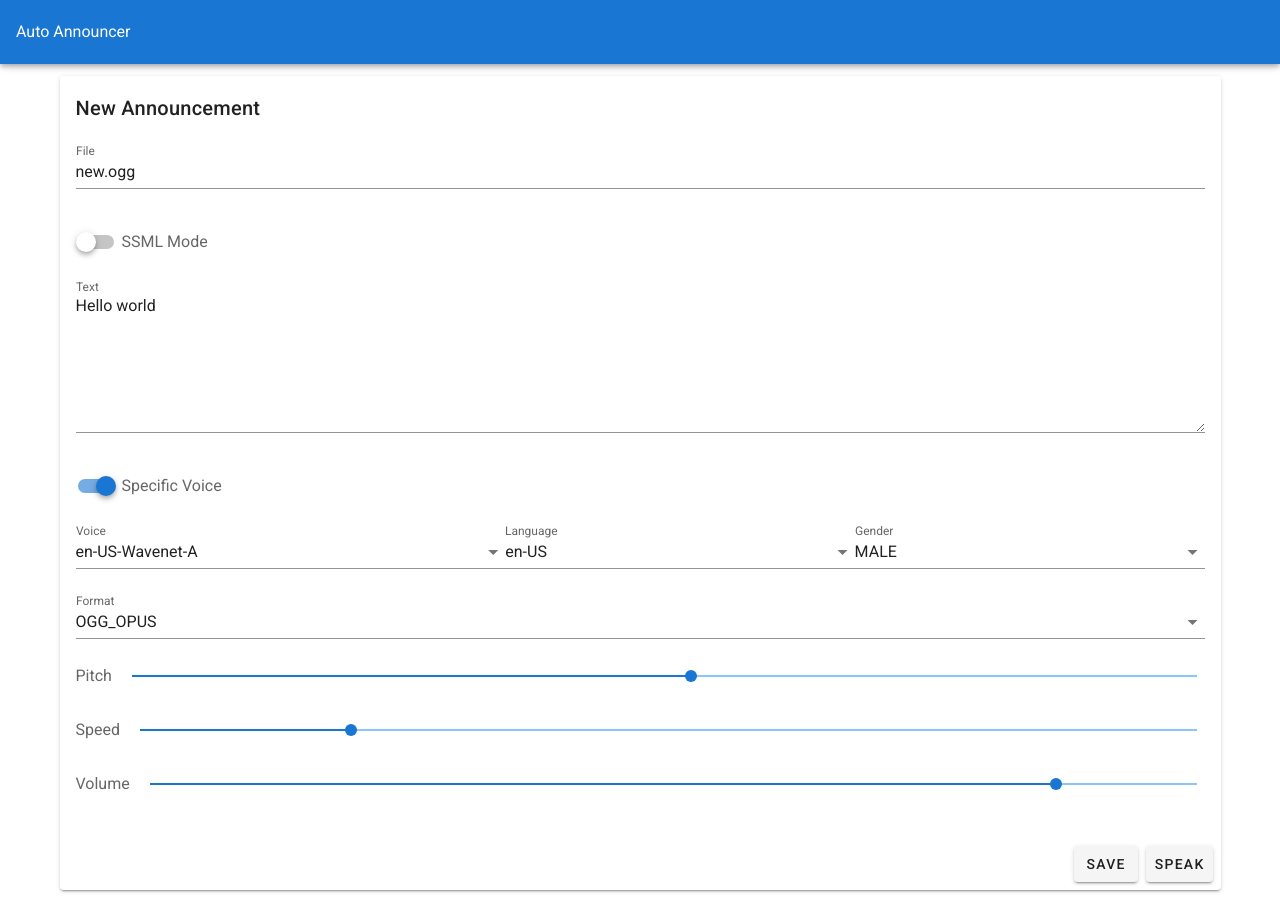
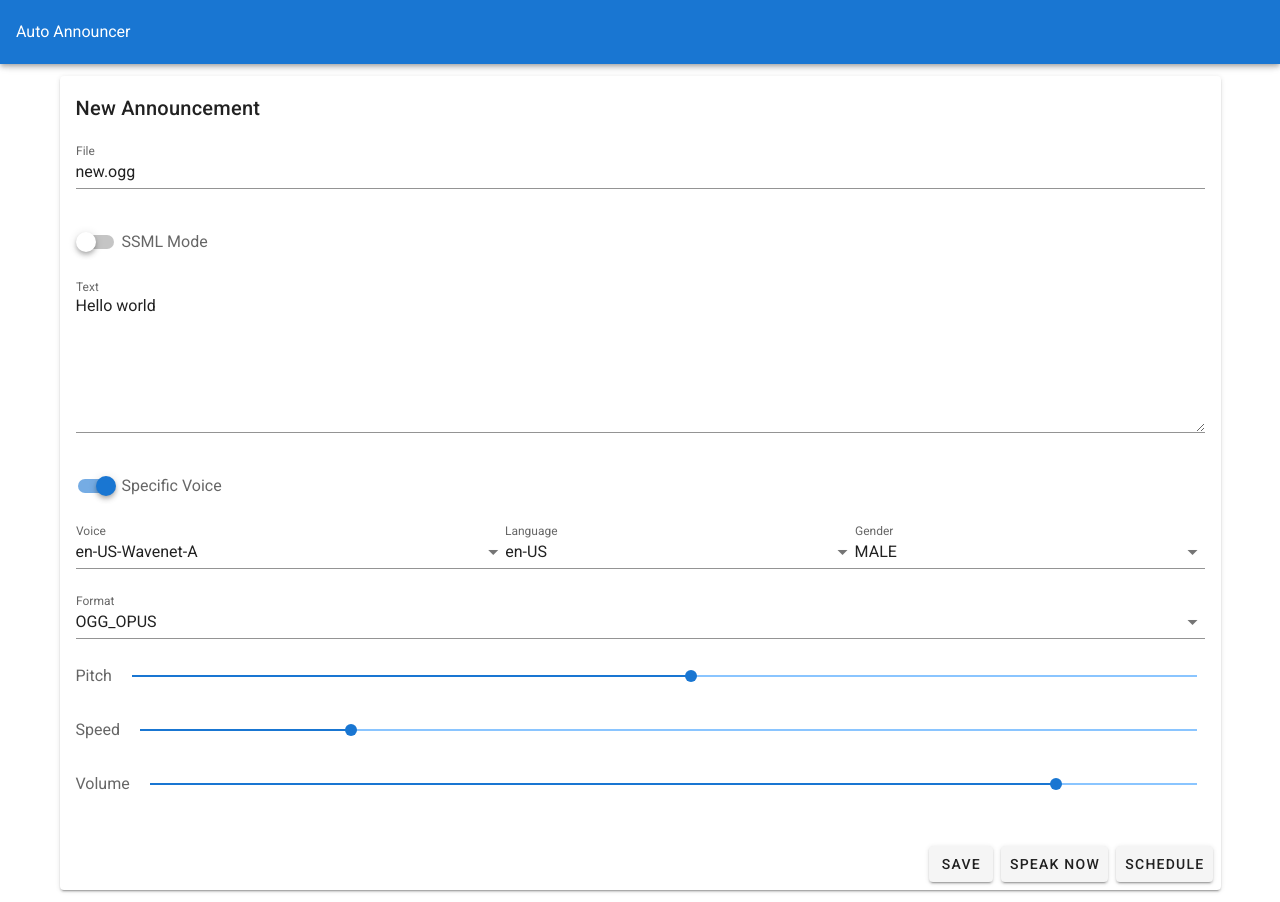
Before and after one commit to publicdata/chipsvoice, a Vue app in the folder googleTextToSpeech1/tts-ui/: page / in a window 1280 px wide. Built offline with nearby package versions, Linux system fonts and the light colour scheme.

Commit message:
add schedule btn for later

```diff
--- a/googleTextToSpeech1/tts-ui/src/components/AnnouncementForm.vue
+++ b/googleTextToSpeech1/tts-ui/src/components/AnnouncementForm.vue
@@ -21,7 +21,8 @@
           v-card-actions
             v-spacer
             v-btn(@click="synth") Save
-            v-btn(@click="speak") Speak
+            v-btn(@click="speak") Speak Now
+            v-btn(@click="") Schedule
 </template>
 
 <script lang="ts">
```
